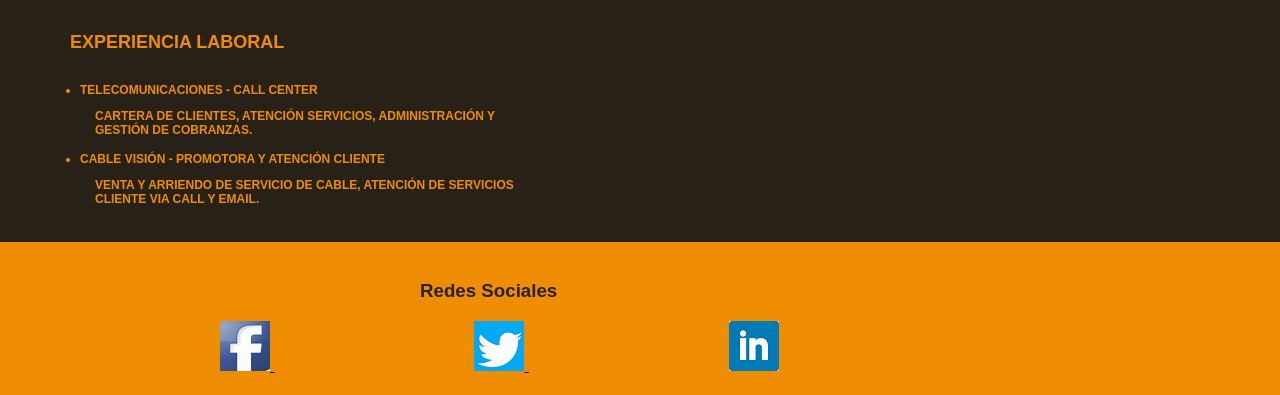
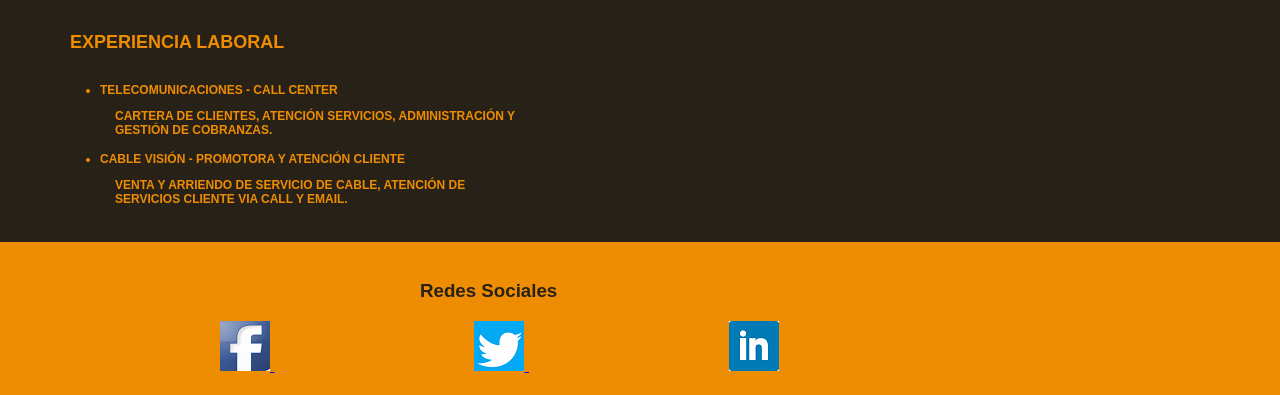
Before and after one commit to katyayupanqui/katyayupanqui.github.com, a plain HTML site: page cv/index.html in a window 1280 px wide. Shown: the part 512-907 px from the top of the page. Drawn offline with Linux system fonts and the light colour scheme.

Commit message:
Update index.html

```diff
--- a/cv/index.html
+++ b/cv/index.html
@@ -43,7 +43,7 @@
                         <div style="width: 500px; margin-top: 10px" >
                             <h2 style="margin-left:50px">EXPERIENCIA LABORAL </h2>
                             <h4>
-                                <div style="margin-left:20px">
+                                <div style="margin-left:40px">
                                     <dl>
                                         <ul>
                                             <li style="text-transform:uppercase;margin-bottom:12px;text-transform:uppercase;margin-top:30px" >TELECOMUNICACIONES - Call Center </dt>
```
